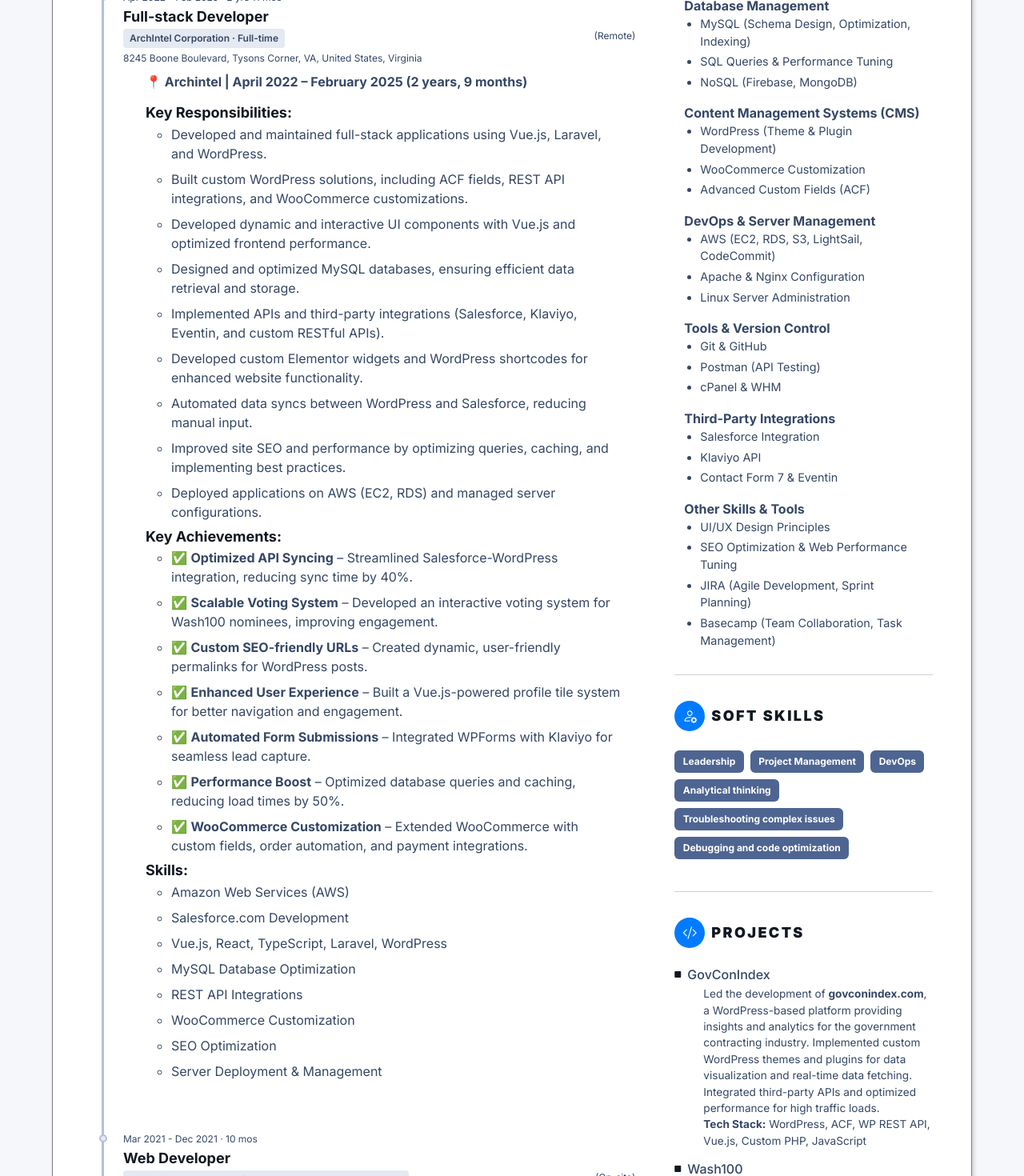
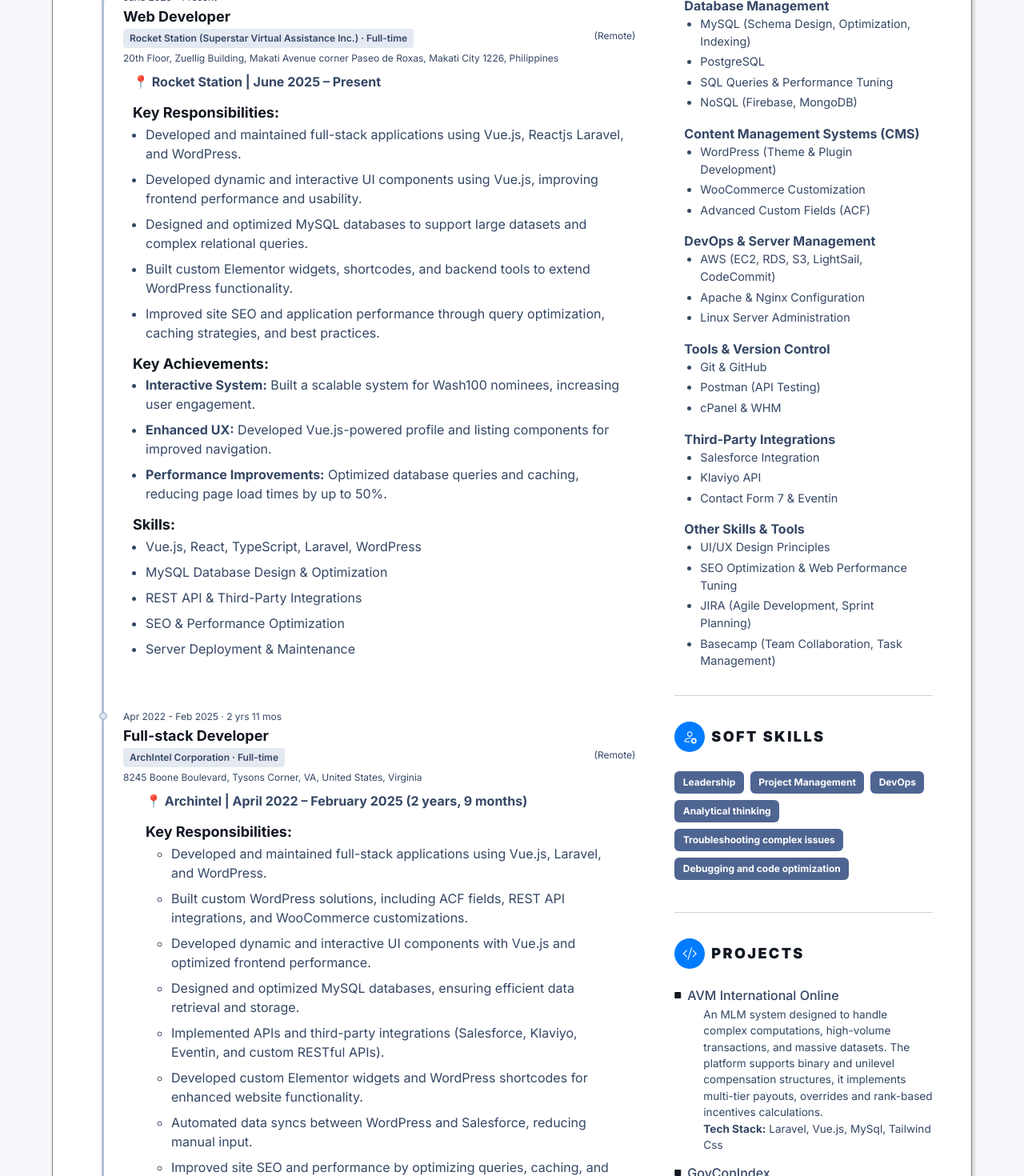
Before and after one commit to ElvenVergara/portfolio, a React (Vite) app: page /portfolio/resume in a window 1280 px wide. Shown: the part 960-2430 px from the top of the page at 80% size. Built offline with nearby package versions, Linux system fonts and the light colour scheme.

Commit message:
add postgres and avm

```diff
--- a/src/components/about.jsx
+++ b/src/components/about.jsx
@@ -47,6 +47,7 @@
 import logo37 from "../assets/images/logos/37.png";
 import logo41 from "../assets/images/logos/41.png";
 import logo42 from "../assets/images/logos/42.png";
+import logo43 from "../assets/images/logos/43.png";
 
 
 
@@ -54,7 +55,7 @@
 
 	const [alllogo, setAlllogo] = useState([
 		logo1, logo2, logo3, logo4, logo41, logo42, logo5, logo6, logo7, logo8,
-		logo9, logo10, logo11, logo12, logo13, logo14, logo15, logo16,
+		logo9, logo10, logo11, logo12, logo13, logo14, logo15, logo16, logo43,
 		logo17, logo18, logo19, logo20, logo21, logo22, logo23, logo24,
 		logo25, logo26, logo27, logo28, logo29, logo30, logo31, logo32,
 		logo33, logo34, logo35, logo36, logo37
--- a/src/components/projects.jsx
+++ b/src/components/projects.jsx
@@ -88,6 +88,8 @@
 
 
 									<div class="row">
+
+
 										<div class="col-md-6 col-lg-4 text-md-center">
 											<div class="item-icon-holder mx-md-auto"><i class="bi bi-newspaper fs-1 text-primary"></i></div>
 											<h4 class="item-title mb-3">ExecutiveBiz</h4>
@@ -232,6 +234,19 @@
 
 								<div class="row gy-4">
 
+
+									<div class="col-md-6 col-lg-4 text-center">
+										<div class="item-icon-holder mx-auto"><i class="bi bi-person fs-1 text-primary"></i></div>
+										<h4 class="item-title mb-3">AVM International Online</h4>
+										<p class="item-desc">
+											An MLM system designed to handle complex computations, high-volume transactions, and massive datasets.
+											The platform supports binary and unilevel compensation structures,
+											it implements multi-tier payouts, overrides and rank-based incentives calculations.
+										</p>
+										<p><strong>Tech Stack:</strong> Laravel, Vue.js, MySQL, Tailwind Css</p>
+									</div>
+
+
 									<div class="col-md-6 col-lg-4 text-center">
 										<div class="item-icon-holder mx-auto"><i class="bi bi-book fs-1 text-primary"></i></div>
 										<h4 class="item-title mb-3">MaxRevOne Online Review System</h4>
@@ -279,17 +294,7 @@
 										<p><strong>Tech Stack:</strong> Laravel, Vue.js, MySQL, Bulma, JavaScript, jQuery</p>
 									</div>
 
-									<div class="col-md-6 col-lg-4 text-center">
-										<div class="item-icon-holder mx-auto"><i class="bi bi-file-earmark-text fs-1 text-primary"></i></div>
-										<h4 class="item-title mb-3">DOLE RO VIII Systems</h4>
-										<p class="item-desc">
-											Developed a document tracking system for government use.
-											Automated workflow processes to improve efficiency and created a reporting module
-											for performance analysis. This system streamlined document management for the Department of Labor
-											and Employment, enhancing operational productivity.
-										</p>
-										<p><strong>Tech Stack:</strong> Laravel, Vue.js, MySQL, Bulma, JavaScript, jQuery</p>
-									</div>
+
 								</div>
 							</div>
 						</section>
--- a/src/components/resume.jsx
+++ b/src/components/resume.jsx
@@ -124,6 +124,72 @@
                                     <section className="animate-on-scroll resume-experience-section resume-section">
                                         <h3 className="resume-section-heading text-uppercase py-2 py-lg-3 py-3"><i className="resume-section-heading-icon bi bi-briefcase me-2"></i>Work Experience</h3>
                                         <div className="resume-timeline position-relative">
+
+                                            <article className="animate-on-scroll resume-timeline-item position-relative pb-5">
+
+                                                <div className="resume-timeline-item-header mb-2">
+
+                                                    <div className="resume-position-meta d-flex justify-content-between mb-1">
+                                                        <div className="resume-position-time">June 2025 – Present</div>
+                                                    </div>
+
+                                                    <h3 className="resume-position-title mb-1">Web Developer</h3>
+
+                                                    <div className="resume-position-meta d-flex justify-content-between mb-1">
+                                                        <div className="resume-company-name">
+                                                            Rocket Station (Superstar Virtual Assistance Inc.) · Full-time
+                                                        </div>
+                                                        <div className="resume-position-time">(Remote)</div>
+                                                    </div>
+
+                                                    <div className="resume-position-meta mb-1">
+                                                        <div className="resume-position-time">
+                                                            20th Floor, Zuellig Building, Makati Avenue corner Paseo de Roxas, Makati City 1226, Philippines
+                                                        </div>
+                                                    </div>
+
+                                                </div>
+
+                                                <div className="resume-timeline-item-desc">
+
+                                                    <div className="container">
+                                                        <p><strong>📍 Rocket Station | June 2025 – Present</strong></p>
+
+                                                        <h3 className="resume-position-title mb-1">Key Responsibilities:</h3>
+
+                                                        <ul className="resume-timeline-list">
+                                                            <li>Developed and maintained full-stack applications using Vue.js, Reactjs Laravel, and WordPress.</li>
+                                                            <li>Developed dynamic and interactive UI components using Vue.js, improving frontend performance and usability.</li>
+                                                            <li>Designed and optimized MySQL databases to support large datasets and complex relational queries.</li>
+                                                            <li>Built custom Elementor widgets, shortcodes, and backend tools to extend WordPress functionality.</li>
+                                                            <li>Improved site SEO and application performance through query optimization, caching strategies, and best practices.</li>
+                                                        </ul>
+
+                                                        <h3 className="resume-position-title mb-1">Key Achievements:</h3>
+
+                                                        <ul className="resume-timeline-list achievements">
+                                                            <li><strong>Interactive System:</strong> Built a scalable system for Wash100 nominees, increasing user engagement.</li>
+                                                            <li><strong>Enhanced UX:</strong> Developed Vue.js-powered profile and listing components for improved navigation.</li>
+                                                            <li><strong>Performance Improvements:</strong> Optimized database queries and caching, reducing page load times by up to 50%.</li>
+                                                        </ul>
+
+                                                        <h3 className="resume-position-title mb-1">Skills:</h3>
+
+                                                        <ul className="resume-timeline-list">
+                                                            <li>Vue.js, React, TypeScript, Laravel, WordPress</li>
+                                                            <li>MySQL Database Design & Optimization</li>
+                                                            <li>REST API & Third-Party Integrations</li>
+                                                            <li>SEO & Performance Optimization</li>
+                                                            <li>Server Deployment & Maintenance</li>
+                                                        </ul>
+                                                    </div>
+
+                                                </div>
+
+                                            </article>
+
+
+
                                             <article className="animate-on-scroll resume-timeline-item position-relative pb-5">
 
                                                 <div className="resume-timeline-item-header mb-2">
@@ -394,6 +460,7 @@
                                             <b className="item-heading mt-3">Database Management</b>
                                             <ul className="list-unstyled">
                                                 <li className="item-desc">MySQL (Schema Design, Optimization, Indexing)</li>
+                                                <li className="item-desc">PostgreSQL</li>
                                                 <li className="item-desc">SQL Queries & Performance Tuning</li>
                                                 <li className="item-desc">NoSQL (Firebase, MongoDB)</li>
                                             </ul>
@@ -457,6 +524,22 @@
                                         <h3 className="resume-section-heading text-uppercase py-2 py-lg-3 py-3">
                                             <i className="resume-section-heading-icon bi bi-code-slash me-2"></i>Projects
                                         </h3>
+
+
+                                        <div className="item">
+                                            <h4 className="item-heading">
+                                                <i className="item-icon bi bi-square-fill me-2"></i>
+                                                <a href="https://govconindex.com" target="_blank">AVM International Online</a>
+                                            </h4>
+                                            <div className="item-desc">
+                                                An MLM system designed to handle complex computations, high-volume transactions, and massive datasets.
+                                                The platform supports binary and unilevel compensation structures,
+                                                it implements multi-tier payouts, overrides and rank-based incentives calculations.
+                                                <br/><strong>Tech Stack:</strong> Laravel, Vue.js, MySql, Tailwind Css
+                                            </div>
+                                        </div>
+
+
 
                                         <div className="item">
                                             <h4 className="item-heading">
```
Also changed, not shown: src/assets/images/logos/43.png (added), 1 other file (tests, documents, lock files or other folders).
